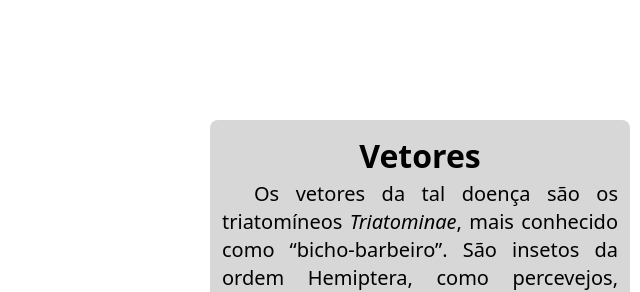
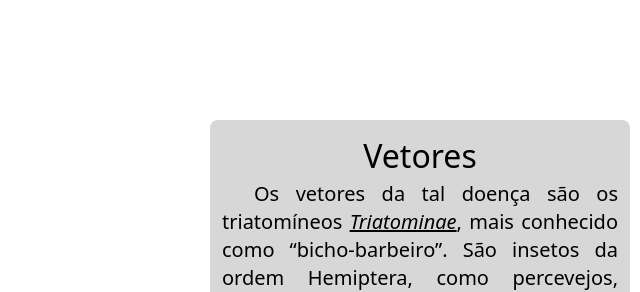
Before and after one commit to guilherme-possebon/Trabalho-de-Biologia, a Next.js app: page / in a window 1280 px wide. Shown: the part 1320-1612 px from the top of the page, without its empty margins (640-1280 px from the left). Built offline with nearby package versions, Linux system fonts and the light colour scheme.

Commit message:
Atualizar o globals.css

```diff
--- a/src/styles/globals.css
+++ b/src/styles/globals.css
@@ -25,7 +25,7 @@
     @apply flex items-center
 }
 h1 {
-    @apply font-h1Weight text-h1Size text-h1color
+    @apply text-h1Size text-h1color
 }
 .name-of-bug {
     @apply py-8
@@ -37,6 +37,9 @@ h1 {
 
 .container-kising-bug-infos {
     @apply flex flex-col justify-evenly gap-[16px]
+}
+em {
+ @apply underline
 }
 
 .p-answers {
```
